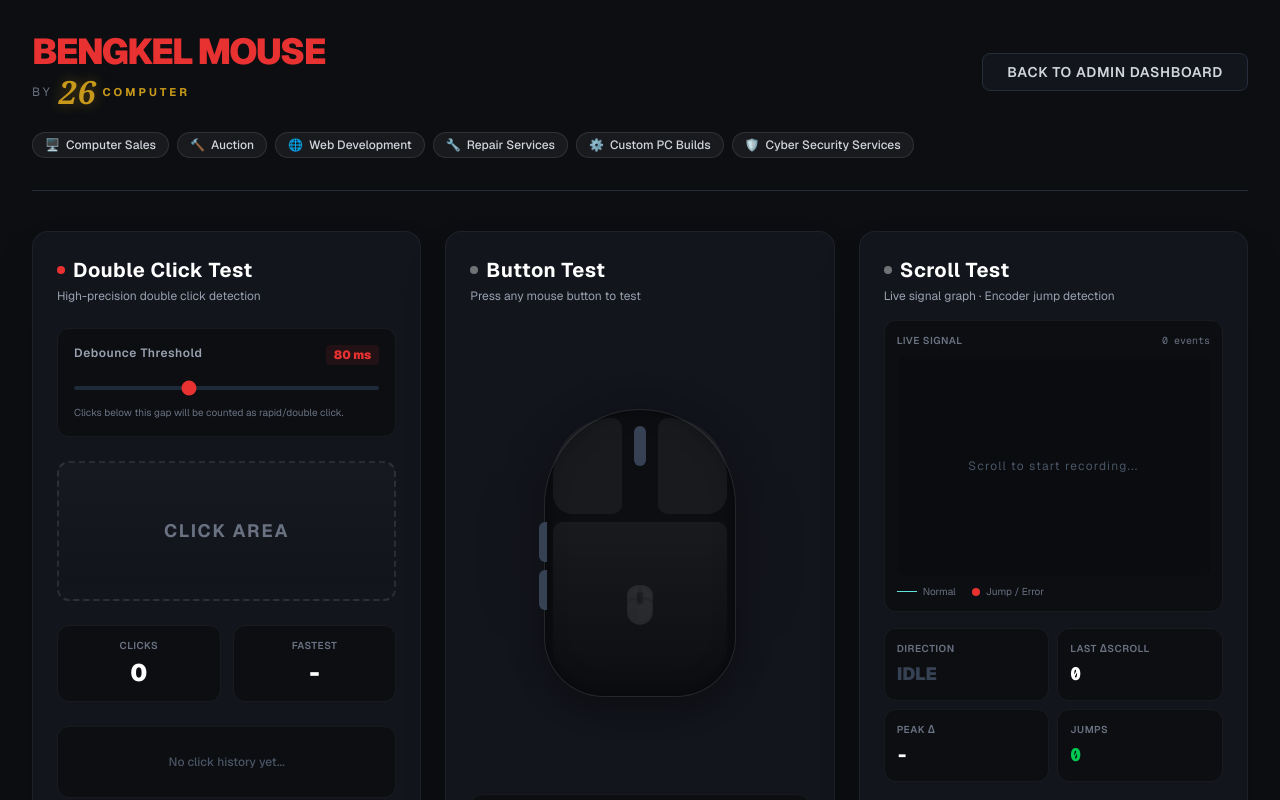
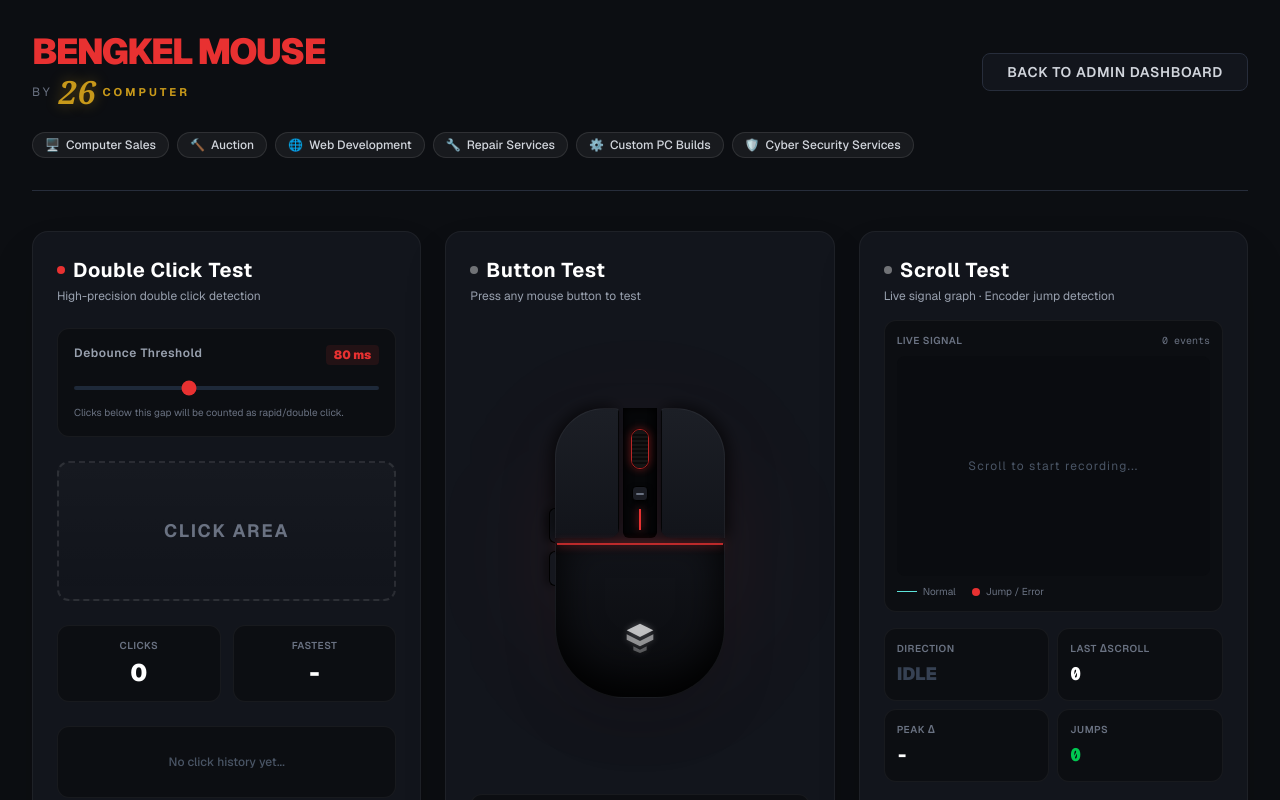
Before and after one commit to NathanChandra202/Web-Admin, a Next.js app: page /tester in a window 1280 px wide. Shown: the top 800 px of the page. Built offline with nearby package versions, Linux system fonts and the light colour scheme.

Commit message:
Visual new mouse

```diff
--- a/components/tester/ButtonTest.tsx
+++ b/components/tester/ButtonTest.tsx
@@ -64,55 +64,94 @@ const ButtonTest = () => {
       </div>
 
       <div className="flex-grow flex items-center justify-center mb-8 relative">
-        {/* Glow effect behind mouse */}
-        <div className="absolute w-32 h-48 bg-[#e83131]/5 blur-[60px] rounded-full"></div>
+        {/* Subtle Glow */}
+        <div className="absolute w-40 h-56 bg-[#e83131]/10 blur-[60px] rounded-full"></div>
 
-        {/* Sleek Mouse Graphic — larger */}
-        <div className="relative w-48 h-72 bg-[#0c0e12] border border-white/10 rounded-[96px_96px_60px_60px] shadow-[inset_0_0_20px_rgba(0,0,0,0.5),0_10px_30px_rgba(0,0,0,0.3)] z-10 p-2 flex flex-col">
+        {/* Mouse Body */}
+        <div className="relative w-[170px] h-[290px] z-10 flex flex-col drop-shadow-2xl">
 
-          <div className="flex justify-between h-24 gap-1.5 mb-2">
+          {/* Top Half (Buttons & Wheel) */}
+          <div className="flex justify-between h-[130px] gap-1 relative z-20">
             {/* Left Click */}
             <div
-              className={`flex-1 rounded-[60px_10px_10px_20px] transition-all duration-75 ${
-                activeButtons[0] ? 'bg-[#e83131] shadow-[0_0_20px_rgba(232,49,49,0.6)]' : 'bg-white/5 hover:bg-white/10'
+              className={`flex-1 rounded-[50px_4px_10px_0] border-t border-l border-white/5 shadow-[-4px_-2px_15px_rgba(0,0,0,0.6)] transition-all duration-75 relative overflow-hidden origin-bottom-right ${activeButtons[0]
+                  ? 'bg-[#e83131] shadow-[0_0_30px_rgba(232,49,49,0.8),inset_0_0_10px_rgba(255,255,255,0.3)] scale-95'
+                  : 'bg-gradient-to-b from-[#1c1f26] to-[#12141a] hover:from-[#232730]'
                 }`}
-            />
+            >
+              {/* Subtle inner bevel */}
+              <div className="absolute right-0 top-0 bottom-0 w-[1px] bg-black/80"></div>
+            </div>
 
-            {/* Middle Section (Wheel) */}
-            <div className="w-6 flex flex-col items-center pt-2">
+            {/* Center column (Wheel + DPI) */}
+            <div className="w-[34px] flex flex-col items-center relative bg-[#060709] border-x border-black/80 shadow-[inset_0_0_10px_rgba(0,0,0,1)] pb-2 rounded-b-md">
+
+              {/* Scroll Wheel Container */}
+              <div className="mt-5 w-5 h-[48px] bg-black rounded-full p-[2px] shadow-inner flex items-center justify-center relative">
+                {/* Wheel RGB edges */}
+                <div className="absolute inset-[1px] rounded-full border-[1.5px] border-[#e83131] shadow-[0_0_8px_rgba(232,49,49,0.6)] opacity-80"></div>
                 <div
-                className={`w-3 h-10 rounded-full transition-all duration-75 ${
-                  activeButtons[1] ? 'bg-[#e83131] shadow-[0_0_15px_rgba(232,49,49,0.8)] scale-95' : 'bg-gray-700'
+                  className={`w-full h-full rounded-full flex items-center justify-center overflow-hidden transition-all duration-75 z-10 ${activeButtons[1] ? 'bg-[#e83131] shadow-[0_0_20px_rgba(232,49,49,1)] scale-[0.85]' : 'bg-[#151515]'
                     }`}
-              />
+                >
+                  <div className="w-full h-full flex flex-col justify-between opacity-50 py-1">
+                    {[...Array(8)].map((_, i) => (
+                      <div key={i} className="w-full h-[1.5px] bg-black"></div>
+                    ))}
+                  </div>
+                </div>
+              </div>
+
+              {/* DPI Button */}
+              <div className="mt-4 w-4 h-[18px] bg-[#1a1c23] rounded-sm border border-black shadow-[0_2px_5px_rgba(0,0,0,0.8)] flex items-center justify-center relative">
+                <div className="w-2 h-[2px] bg-gray-500 rounded-sm"></div>
+              </div>
+
+              {/* Decorative line below DPI */}
+              <div className="mt-2 w-[2px] h-6 bg-[#e83131] shadow-[0_0_8px_rgba(232,49,49,0.8)]"></div>
             </div>
 
             {/* Right Click */}
             <div
-              className={`flex-1 rounded-[10px_60px_20px_10px] transition-all duration-75 ${
-                activeButtons[2] ? 'bg-[#e83131] shadow-[0_0_20px_rgba(232,49,49,0.6)]' : 'bg-white/5 hover:bg-white/10'
+              className={`flex-1 rounded-[4px_50px_0_10px] border-t border-r border-white/5 shadow-[4px_-2px_15px_rgba(0,0,0,0.6)] transition-all duration-75 relative overflow-hidden origin-bottom-left ${activeButtons[2]
+                  ? 'bg-[#e83131] shadow-[0_0_30px_rgba(232,49,49,0.8),inset_0_0_10px_rgba(255,255,255,0.3)] scale-95'
+                  : 'bg-gradient-to-b from-[#1c1f26] to-[#12141a] hover:from-[#232730]'
                 }`}
-            />
+            >
+              {/* Subtle inner bevel */}
+              <div className="absolute left-0 top-0 bottom-0 w-[1px] bg-black/80"></div>
+            </div>
           </div>
 
-          <div className="flex-1 bg-gradient-to-b from-white/5 to-transparent rounded-[10px_10px_40px_40px] relative">
-            <div className="absolute inset-0 flex items-center justify-center opacity-10">
-              <span className="text-4xl">🖱️</span>
+          {/* Middle RGB Line */}
+          <div className="w-[98%] mx-auto h-4 relative flex items-center justify-center z-30 mt-[-2px]">
+            {/* Center glowing line */}
+            <div className="w-full h-[2px] bg-[#e83131]/80 shadow-[0_0_8px_rgba(232,49,49,0.8)] z-10"></div>
+          </div>
+
+          {/* Lower Body (Palm Rest) */}
+          <div className="flex-1 bg-gradient-to-b from-[#12141a] to-[#0a0b0e] rounded-[0_0_70px_70px] border-b border-x border-white/[0.04] shadow-[inset_0_-15px_40px_rgba(0,0,0,1)] relative flex flex-col items-center justify-end pb-8 z-20 -mt-2">
+
+            {/* Abstract Geometric Logo (matching the style) */}
+            <div className="w-10 h-10 flex flex-col items-center justify-center opacity-80 mt-auto mb-2">
+              <svg viewBox="0 0 24 24" className="w-8 h-8 text-white/90 fill-current drop-shadow-[0_0_3px_rgba(255,255,255,0.4)]">
+                <path d="M12 2 L2 7 L12 12 L22 7 Z" />
+                <path d="M2 10 L12 15 L22 10 L22 14 L12 19 L2 14 Z" opacity="0.7" />
+                <path d="M7 19 L12 21.5 L17 19 L17 22 L12 24 L7 22 Z" opacity="0.4" />
+              </svg>
             </div>
           </div>
 
           {/* Side Buttons Container */}
-          <div className="absolute left-[-6px] top-28 flex flex-col gap-2">
+          <div className="absolute left-[-6px] top-[100px] flex flex-col gap-2 z-10">
             {/* Forward */}
             <div
-              className={`w-2 h-10 rounded-l-md transition-all duration-75 ${
-                activeButtons[4] ? 'bg-[#e83131] shadow-[0_0_15px_rgba(232,49,49,0.8)] -translate-x-1' : 'bg-gray-700'
+              className={`w-[6px] h-[35px] rounded-l-md transition-all duration-75 border-y border-l border-black shadow-[-3px_0_8px_rgba(0,0,0,0.6)] ${activeButtons[4] ? 'bg-[#e83131] shadow-[0_0_20px_rgba(232,49,49,1),-4px_0_15px_rgba(232,49,49,0.8)] -translate-x-[2px]' : 'bg-[#15171e]'
                 }`}
             />
             {/* Back */}
             <div
-              className={`w-2 h-10 rounded-l-md transition-all duration-75 ${
-                activeButtons[3] ? 'bg-[#e83131] shadow-[0_0_15px_rgba(232,49,49,0.8)] -translate-x-1' : 'bg-gray-700'
+              className={`w-[6px] h-[35px] rounded-l-md transition-all duration-75 border-y border-l border-black shadow-[-3px_0_8px_rgba(0,0,0,0.6)] ${activeButtons[3] ? 'bg-[#e83131] shadow-[0_0_20px_rgba(232,49,49,1),-4px_0_15px_rgba(232,49,49,0.8)] -translate-x-[2px]' : 'bg-[#15171e]'
                 }`}
             />
           </div>
```
Lines whose indentation alone changed are shown as unchanged.
